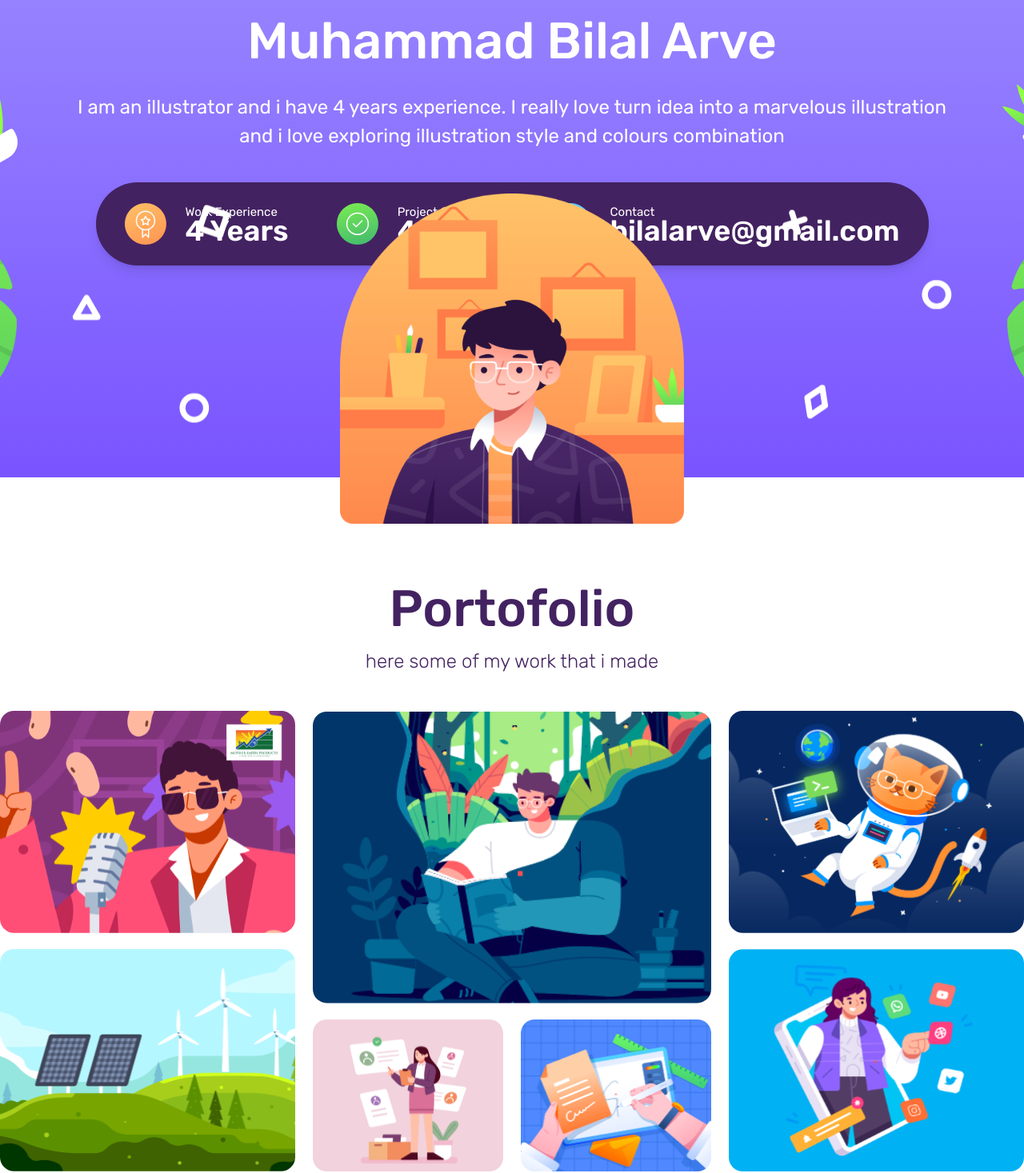
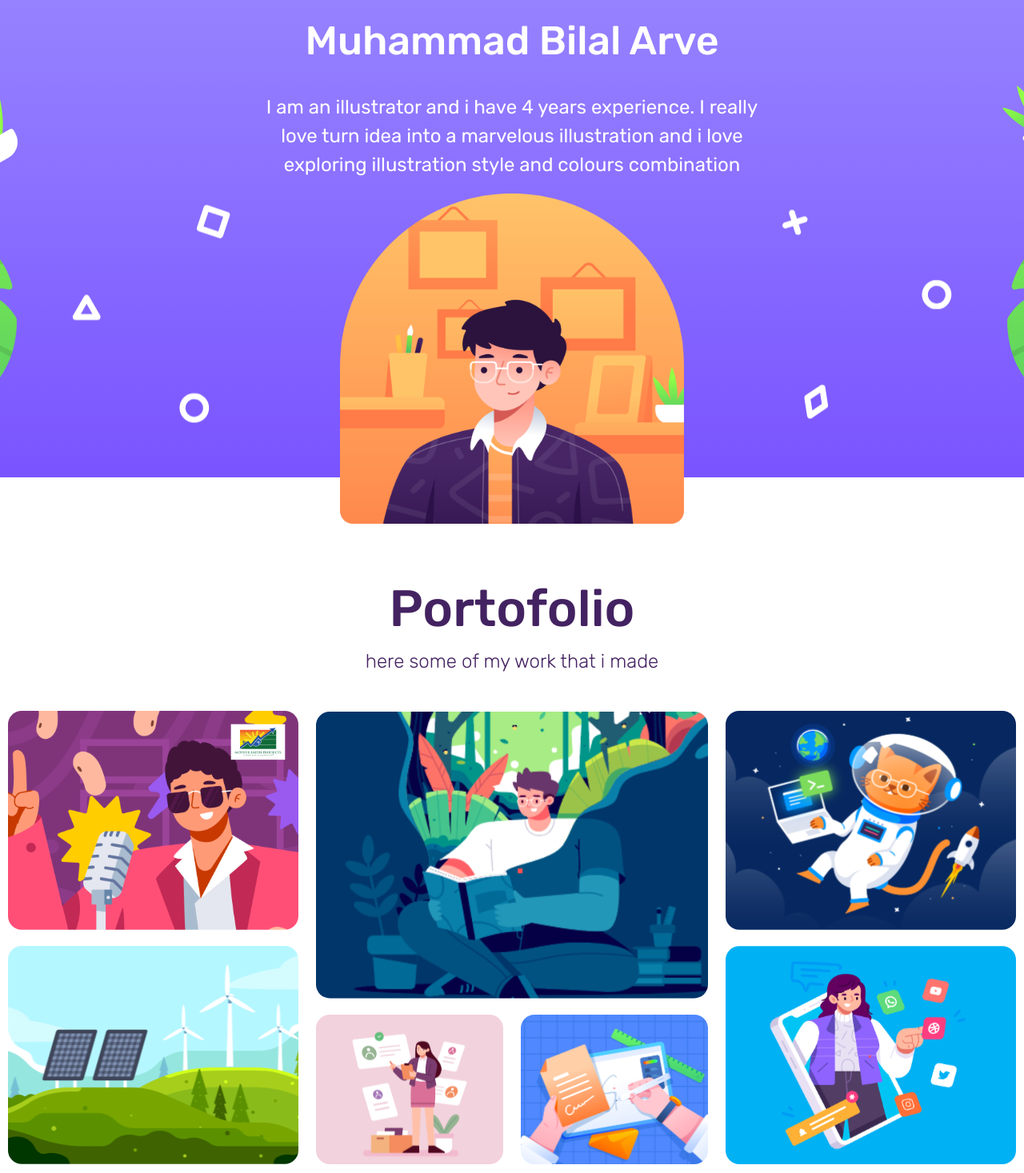
Before and after one commit to wiscaksono/bilal-arve, a Next.js app: page / in a window 1280 px wide. Shown: the part 887-2354 px from the top of the page at 80% size. Built offline with nearby package versions, Linux system fonts and the light colour scheme; what tailwindcss-animation-delay would draw is missing.

Commit message:
responsive md devices

```diff
--- a/pages/index.js
+++ b/pages/index.js
@@ -22,7 +22,6 @@ export default function Home() {
   }
   useEffect(() => {
     const ease3 = Power3.easeOut;
-
     // Section Home
     const tl = new TimelineMax({ ease: ease3 });
     tl.from(".bg-purple-wave", 1, { y: 300, opacity: 0 })
@@ -35,7 +34,6 @@ export default function Home() {
         "-=2"
       )
       .from("#about", 0.5, { y: 100 }, "-=5");
-
     const showIcon = new TimelineMax({ duration: 1 });
     showIcon
       .from(".kotak", { opacity: 0, x: 300, delay: 3.5 }, "img")
@@ -44,7 +42,6 @@ export default function Home() {
       .from(".layangan", { opacity: 0, delay: 2.8, x: -300 }, "img")
       .from(".circle", { opacity: 0, delay: 3.3, x: -300 }, "img")
       .from(".cross-spin", { opacity: 0, delay: 3.5, x: -400 }, "img");
-
     const bounce = new TimelineMax({ ease: ease3 });
     bounce
       .to(
@@ -69,18 +66,15 @@ export default function Home() {
         { y: -12, yoyo: true, duration: 3.5, repeat: -1 },
         "img"
       );
-
     // Section About
     const split = new SplitText("#about-text", {
       type: "lines",
       linesClass: "lineChildren",
     });
-
     const splitParent = new SplitText("#about-text", {
       type: "lines",
       linesClass: "lineParent",
     });
-
     new gsap.timeline({
       ease: ease3,
       scrollTrigger: {
@@ -115,7 +109,6 @@ export default function Home() {
         },
         "-=1"
       );
-
     new gsap.timeline({ ease: ease3 })
       .to(".pot1", 4, { y: -5, yoyo: true, repeat: -1 })
       .to(".pot2", 4, { y: -5, yoyo: true, repeat: -1 });
@@ -123,7 +116,7 @@ export default function Home() {
 
   return (
     <>
-      <section id="home">
+      <section id="home ">
         <div className="relative min-h-screen bg-bottom bg-repeat-x bg-purple-wave">
           <div className="absolute top-[44px] left-1/2 transform -translate-x-1/2 -translate-y-1/2 navbar opacity-100">
             <div className="flex items-center justify-center gap-[47px] text-[#432261]">
@@ -139,11 +132,11 @@ export default function Home() {
               <a href="#contact">Contact</a>
             </div>
           </div>
-          <div className="absolute transform -translate-x-1/2 -translate-y-1/2 bg-white top-1/2 left-1/2">
-            <h1 className="w-[870px] opacity-0  text-center text-[#432261] font-medium text-[64px] hero"></h1>
-            <h1 className="w-[870px] opacity-0  text-center text-[#432261] font-medium text-[64px] hero2"></h1>
+          <div className="absolute transform -translate-x-1/2 -translate-y-1/2 bg-white top-1/2 left-1/2 ">
+            <h1 className="lg:w-[870px] opacity-0  text-center text-[#432261] font-medium lg:text-[64px] hero md:w-[300px] md:text-[30px]"></h1>
+            <h1 className="lg:w-[870px] opacity-0  text-center text-[#432261] font-medium lg:text-[64px] hero2 md:w-[300px] md:text-[30px]"></h1>
           </div>
-          <div className="absolute w-[1166px] h-[273px] top-1/2 left-1/2 transform -translate-x-1/2 -translate-y-1/2">
+          <div className="absolute lg:w-[1166px] lg:rotate-0 lg:h-[273px] top-1/2 left-1/2 transform -translate-x-1/2 -translate-y-1/2 md:rotate-90 md:w-[700px] md:h-[450px]">
             <div>
               <div className="absolute left-0 top-1/2 ">
                 <img src="circle.svg" alt="circle" className="circle" />
@@ -172,20 +165,22 @@ export default function Home() {
           </div>
         </div>
       </section>
-      <section id="about" className="relative overflow-hidden">
+      <section id="about" className="relative overflow-hidden ">
         <div className="min-h-screen bg-gradient-to-t from-[#744BFF] to-[#9A89FF] relative">
           <div>
             <div className="flex flex-col items-center justify-center">
               <h1
                 id="about-text"
-                className="text-[64px] text-white font-light text-center leading-[76px] pt-[24px] mb-[27px]"
+                className="text-[64px] text-white font-light text-center leading-[76px] pt-[24px] mb-[27px] md:text-[50px]"
               >
                 Hello I am <br />
-                <span className="font-medium">Muhammad Bilal Arve</span>
+                <span className="font-medium md:text-[50px]">
+                  Muhammad Bilal Arve
+                </span>
               </h1>
               <p
                 id="about-text"
-                className="text-[24px] text-white max-w-[1135px] text-center"
+                className="text-[24px] text-white max-w-[1135px] text-center md:w-[650px]"
               >
                 I am an illustrator and i have 4 years experience. I really love
                 turn idea into a marvelous illustration and i love exploring
@@ -193,7 +188,7 @@ export default function Home() {
               </p>
               <div
                 id="about-line"
-                className="bg-[#432261] rounded-full mt-[40px] shadow-lg"
+                className="bg-[#432261] rounded-full mt-[40px] shadow-lg md:hidden"
               >
                 <div className="py-[16px] px-[36px] flex items-center justify-center gap-[60px]">
                   <div className="flex items-center desc-about gap-[24px]">
@@ -260,7 +255,7 @@ export default function Home() {
             </div>
           </div>
         </div>
-        <div className="absolute w-[1100px] h-[273px] bottom-[58px] left-1/2 transform -translate-x-1/2 -translate-y-1/2 rotate-180 tambahan">
+        <div className="absolute w-[1100px] h-[273px] bottom-[58px] left-1/2 transform -translate-x-1/2 -translate-y-1/2 rotate-180 tambahan md:hidden lg:block">
           <div>
             <div className="absolute left-0 top-1/2 ">
               <img src="circle-white.svg" alt="circle" className="circle" />
@@ -288,7 +283,7 @@ export default function Home() {
           </div>
         </div>
       </section>
-      <section id="portofolio">
+      <section id="portofolio ">
         <div className="min-h-screen flex items-center justify-center flex-col">
           <div>
             <h1 className="text-[64px] font-medium text-[#432261] text-center">
@@ -299,7 +294,7 @@ export default function Home() {
             </p>
           </div>
           <div className="mt-[44px] ">
-            <div className="flex gap-[22px] items-center justify-center">
+            <div className="flex gap-[22px] items-center justify-center md:w-full md:px-[10px]">
               <div className="flex flex-col gap-[20px]">
                 <div className="">
                   <img
@@ -339,7 +334,6 @@ export default function Home() {
               </div>
             </div>
           </div>
-
           <div className="items-center justify-center flex mt-[15px]">
             <button className="bg-gradient-to-tr from-[#744BFF] to-[#A69DFF] rounded-full">
               <a
@@ -353,14 +347,14 @@ export default function Home() {
         </div>
       </section>
       <section
-        className="bg-gradient-to-t from-[#432261] to-[#7436AE] min-h-screen relative"
+        className="bg-gradient-to-t from-[#432261] to-[#7436AE] min-h-screen relative md:overflow-y-hidden"
         id="contact"
       >
         <div
           className="
         flex items-center justify-center flex-col gap-[44px] absolute top-1/2 left-1/2 transform -translate-x-1/2 -translate-y-1/2 z-50"
         >
-          <h1 className="text-white text-[36px] w-[1112px] text-center">
+          <h1 className="text-white text-[36px] w-[1112px] text-center md:w-[700px]">
             if you love and interesting with my work lets collaboration and let
             me turn your idea into the marvelous illustration
           </h1>
@@ -385,17 +379,17 @@ export default function Home() {
             </a>
           </div>
         </div>
-        <div className="absolute bottom-0 left-0">
+        <div className="absolute lg:bottom-0 lg:left-0 md:-bottom-[200px] md:-left-[100px]">
           <img src="pencil.svg" alt="" />
         </div>
-        <div className="absolute bottom-0 right-0">
+        <div className="absolute lg:bottom-0 lg:right-0 md:-bottom-[200px] md:-right-[100px]">
           <img src="paper.svg" alt="" />
         </div>
-        <div className="absolute bottom-0 left-[369px]">
+        <div className="absolute lg:bottom-0 lg:left-[369px] md:hidden lg:block">
           <img src="brush.svg" alt="" />
         </div>
 
-        <div className="absolute transform -translate-x-1/2 -translate-y-1/2 top-1/2 left-1/2">
+        <div className="absolute transform -translate-x-1/2 -translate-y-1/2 top-1/2 left-1/2 md:hidden">
           <div className="w-[1257px] h-[274px] relative">
             <img
               src="kite.svg"
```
